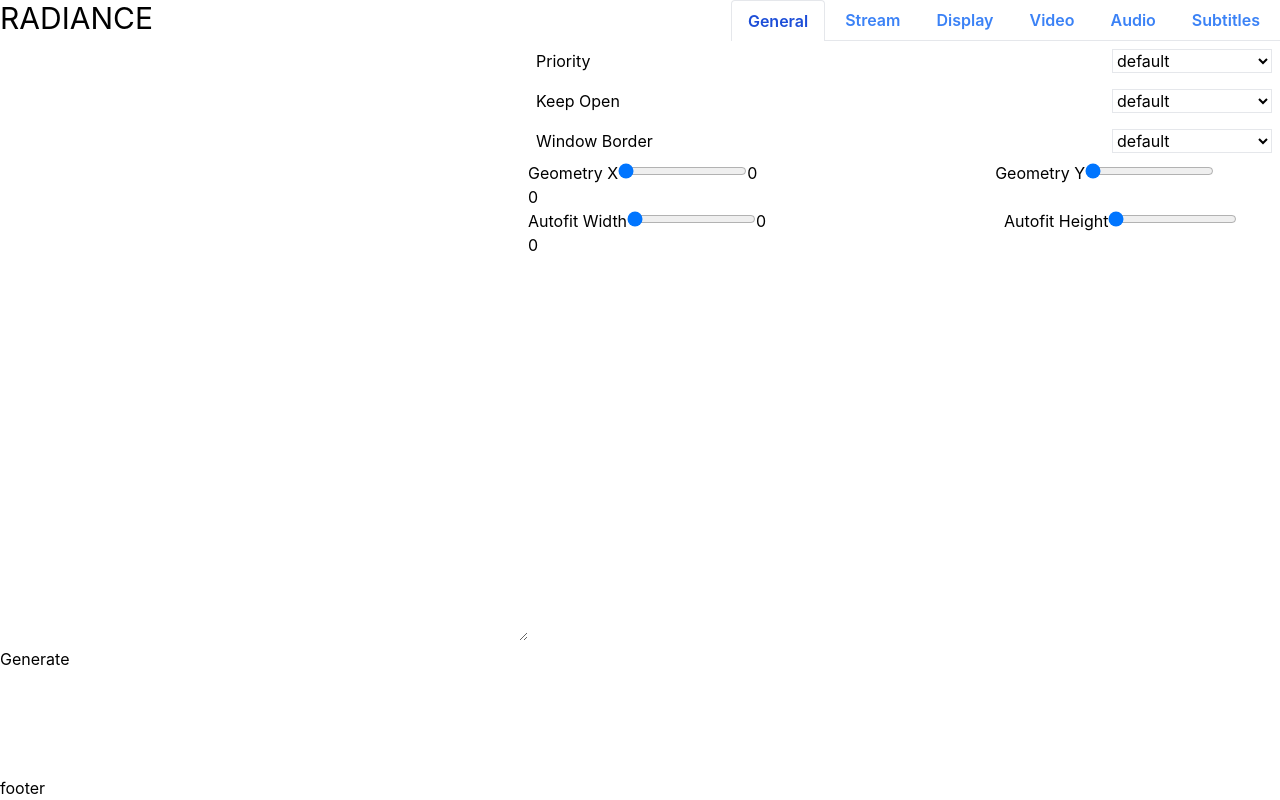
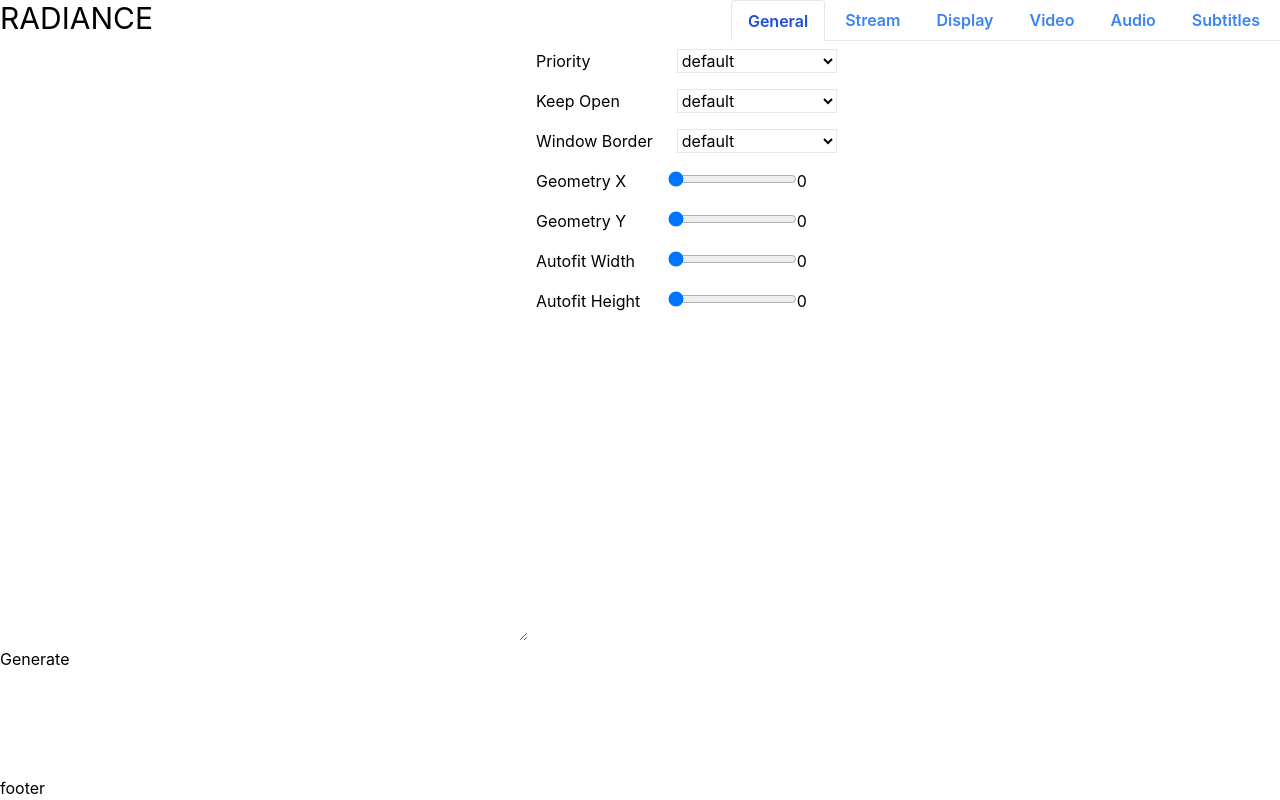
Before and after one commit to vishal-joshy/radiance, a React (Create React App) app: page / in a window 1280 px wide. Built offline with nearby package versions, Linux system fonts and the light colour scheme.

Commit message:
Add styles to DoubleSlider

```diff
--- a/src/components/Slider/DoubleSlider.tsx
+++ b/src/components/Slider/DoubleSlider.tsx
@@ -22,8 +22,10 @@
   }, [sliderValueTwo, sliderValueOne]);
 
   return (
-    <div>
+    <div >
+      <div className={style.sliderContainer}>
       <label htmlFor="">{labelOne}</label>
+      <div>
       <input
         type="range"
         min={0}
@@ -32,11 +34,18 @@
         onChange={({ target }) => setSliderValueOne(parseInt(target.value))}
       />
       <input
-        type="text"
+        className={style.textInput}
+        type="number"
+        max={100}
+        min={0}
         value={sliderValueOne}
         onChange={({ target }) => setSliderValueOne(parseInt(target.value))}
       />
+      </div>
+      </div>
+      <div className={style.sliderContainer}>
       <label htmlFor="">{labelTwo}</label>
+      <div>
       <input
         type="range"
         min={0}
@@ -45,12 +54,22 @@
         onChange={({ target }) => setSliderValueTwo(parseInt(target.value))}
       />
       <input
-        type="text"
+        className={style.textInput}
+        type="number"
+        max={100}
+        min={0}
         value={sliderValueTwo}
         onChange={({ target }) => setSliderValueTwo(parseInt(target.value))}
       />
+      </div>
+      </div>
     </div>
   );
 }
 
+const style={
+  sliderContainer:"flex justify-between p-2 2-80",
+  textInput:'w-10'
+}
+
 export default DoubleSlider;
```
